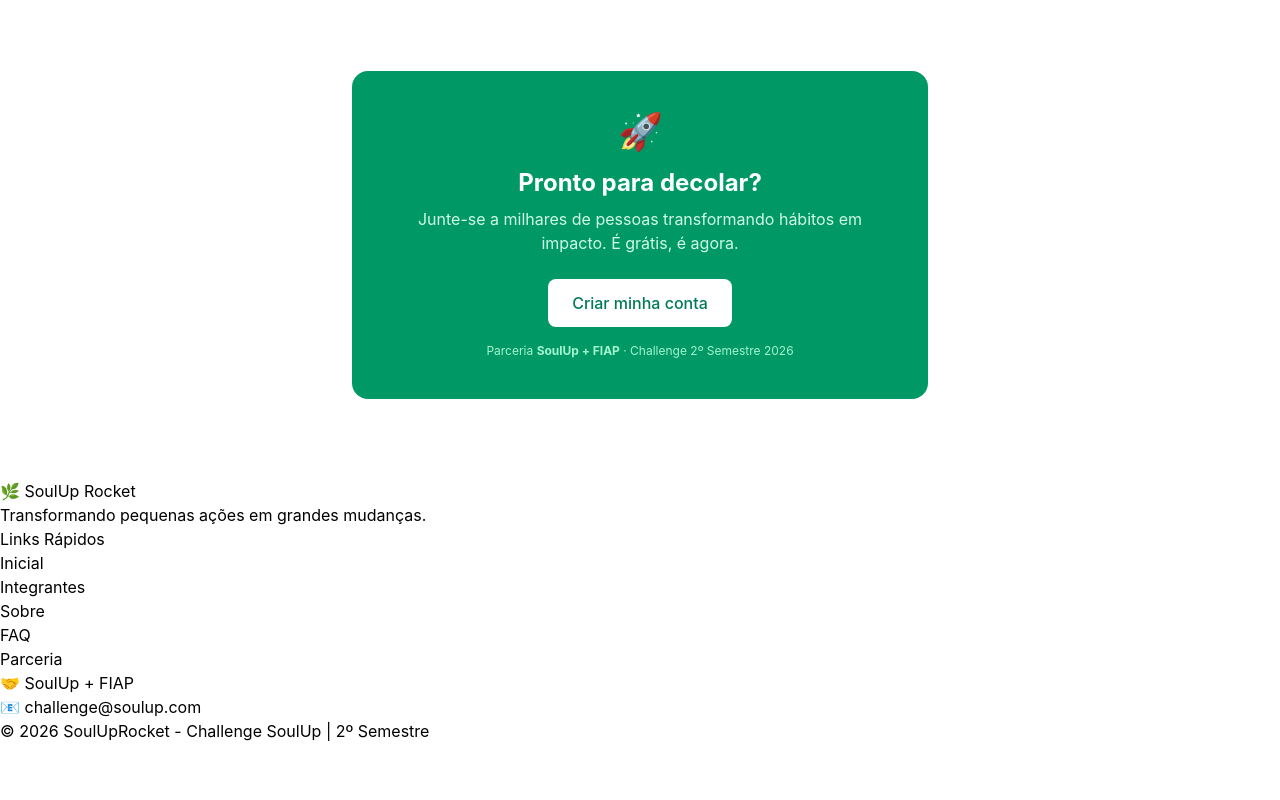
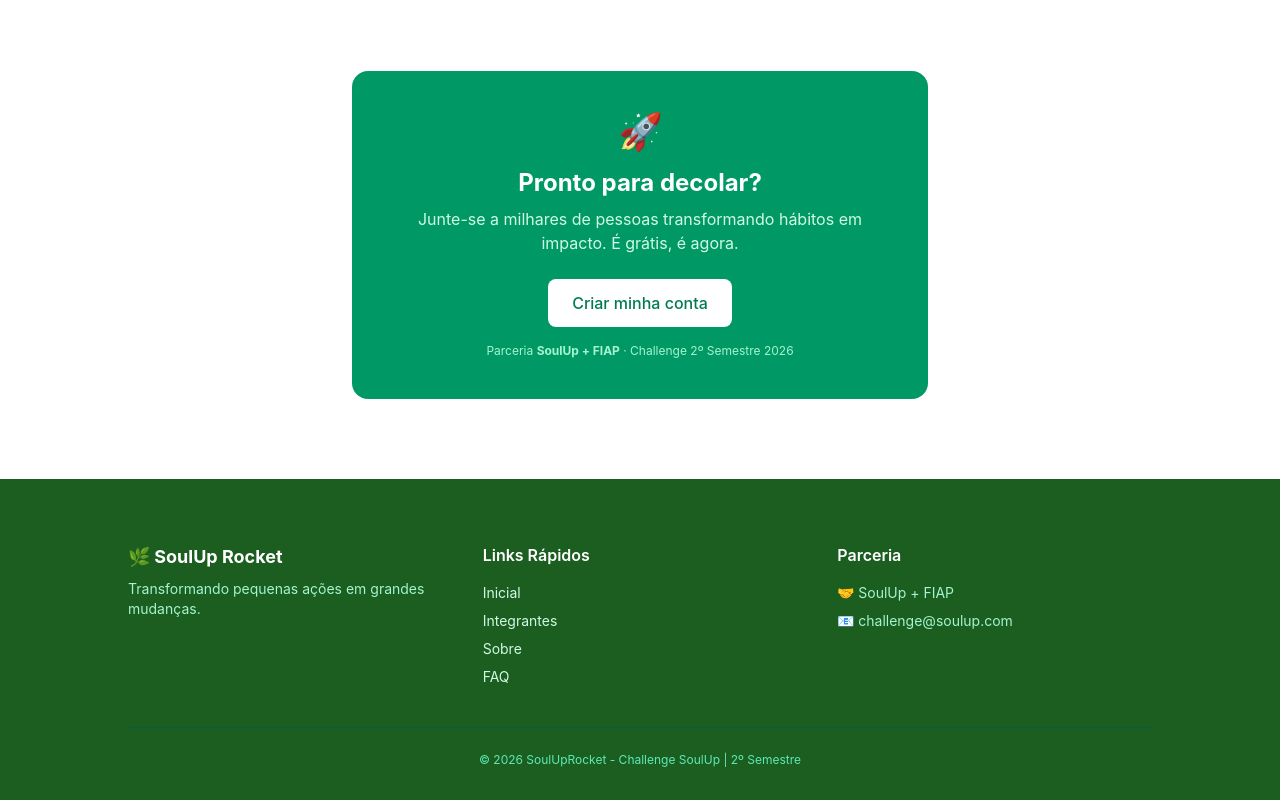
Before and after one commit to TailyniDev/SOUL-UP---Challenger, a React (Vite) app in the folder soul-up-rocket/: page / in a window 1280 px wide. Shown: the part 1807-2607 px from the top of the page. Before the commit the page ends 2550 px from the top, so only its background shows below. Built offline with nearby package versions, Linux system fonts and the light colour scheme.

Commit message:
style: estiliza componente Rodape com Tailwind

```diff
--- a/soul-up-rocket/src/components/Rodape/index.tsx
+++ b/soul-up-rocket/src/components/Rodape/index.tsx
@@ -2,33 +2,54 @@
 
 export default function Rodape() {
   return (
-    <footer>
-      <div><span>🌿</span> SoulUp Rocket<p>Transformando pequenas ações em grandes mudanças.</p></div>
+    <footer className="bg-primary-dark text-emerald-100 px-4 pt-16 pb-8">
+      <div className="max-w-5xl mx-auto grid md:grid-cols-3 gap-10">
         <div>
-        <h4>Links Rápidos</h4>
-        <ul><li>
-            <Link to="/">Inicial</Link>
+          <p className="text-white font-bold text-lg mb-2">
+            <span>🌿</span> SoulUp Rocket
+          </p>
+          <p className="text-sm text-emerald-200">
+            Transformando pequenas ações em grandes mudanças.
+          </p>
+        </div>
+
+        <div>
+          <h4 className="text-white font-semibold mb-4">Links Rápidos</h4>
+          <ul className="space-y-2 text-sm">
+            <li>
+              <Link to="/" className="hover:text-white transition-colors">
+                Inicial
+              </Link>
             </li>
             <li>
-            <Link to="/integrantes">Integrantes</Link>
+              <Link to="/integrantes" className="hover:text-white transition-colors">
+                Integrantes
+              </Link>
             </li>
             <li>
-            <Link to="/sobre">Sobre</Link>
+              <Link to="/sobre" className="hover:text-white transition-colors">
+                Sobre
+              </Link>
             </li>
             <li>
-            <Link to="/faq">FAQ</Link>
+              <Link to="/faq" className="hover:text-white transition-colors">
+                FAQ
+              </Link>
             </li>
           </ul>
         </div>
 
         <div>
-        <h4>Parceria</h4>
-        <p>🤝 SoulUp + FIAP</p>
-        <p>📧 challenge@soulup.com</p>
+          <h4 className="text-white font-semibold mb-4">Parceria</h4>
+          <p className="text-sm text-emerald-200 mb-2">🤝 SoulUp + FIAP</p>
+          <p className="text-sm text-emerald-200">📧 challenge@soulup.com</p>
+        </div>
       </div>
 
-      <div>
-        <p>© 2026 SoulUpRocket - Challenge SoulUp | 2º Semestre</p>
+      <div className="max-w-5xl mx-auto border-t border-emerald-800 mt-10 pt-6 text-center">
+        <p className="text-xs text-emerald-300">
+          © 2026 SoulUpRocket - Challenge SoulUp | 2º Semestre
+        </p>
       </div>
     </footer>
   );
```
Lines whose indentation alone changed are shown as unchanged.
